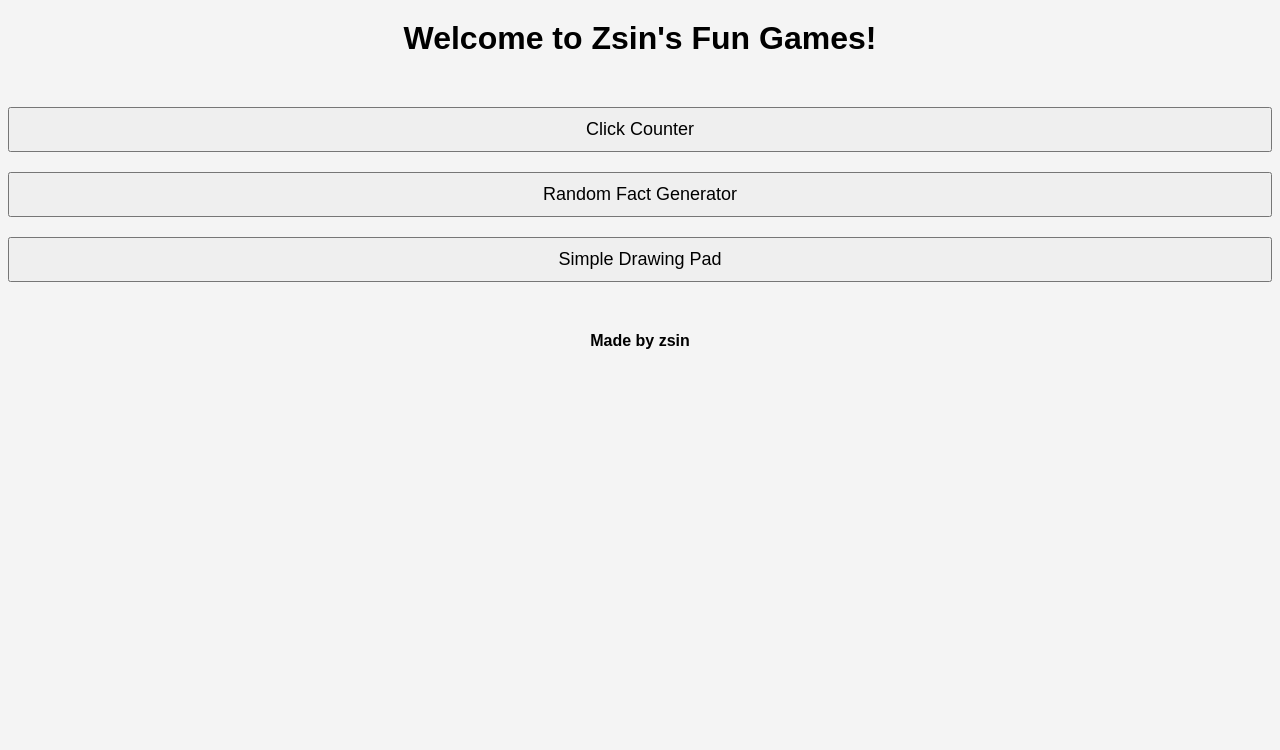
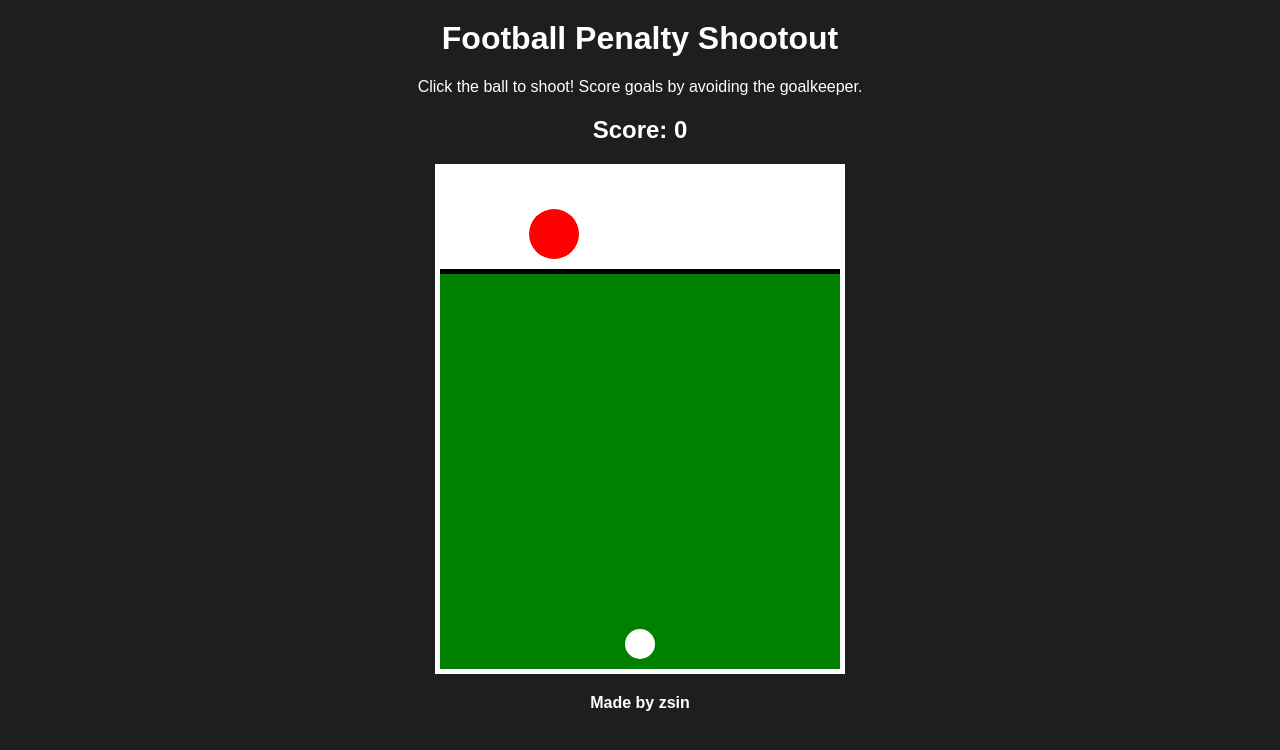
Before and after one commit to Zainn4gill/zain, a plain HTML site: page index.html in a window 1280 px wide. Drawn offline with Linux system fonts and the light colour scheme.

Commit message:
Update index.html

```diff
--- a/index.html
+++ b/index.html
@@ -3,97 +3,113 @@
 <head>
     <meta charset="UTF-8">
     <meta name="viewport" content="width=device-width, initial-scale=1.0">
-    <title>Zsin's Fun Games</title>
+    <title>Penalty Shootout - Made by zain</title>
     <style>
         body {
             font-family: Arial, sans-serif;
             text-align: center;
-            background-color: #f4f4f4;
+            background-color: #1e1e1e;
+            color: white;
         }
         h1 {
             margin-top: 20px;
         }
-        .container {
-            display: flex;
-            flex-direction: column;
-            gap: 20px;
-            margin-top: 50px;
+        #gameArea {
+            position: relative;
+            width: 400px;
+            height: 500px;
+            background-color: green;
+            margin: 20px auto;
+            border: 5px solid white;
+            overflow: hidden;
         }
-        button {
-            padding: 10px 20px;
-            font-size: 18px;
-            cursor: pointer;
+        .goal {
+            width: 100%;
+            height: 100px;
+            background-color: white;
+            position: absolute;
+            top: 0;
+            border-bottom: 5px solid black;
         }
-        canvas {
-            border: 2px solid black;
-            margin-top: 10px;
+        .goalkeeper {
+            width: 50px;
+            height: 50px;
+            background-color: red;
+            position: absolute;
+            top: 40px;
+            left: 175px;
+            transition: left 0.3s;
+            border-radius: 50%;
+        }
+        .ball {
+            width: 30px;
+            height: 30px;
+            background-color: white;
+            border-radius: 50%;
+            position: absolute;
+            bottom: 10px;
+            left: 185px;
         }
         footer {
-            margin-top: 50px;
+            margin-top: 20px;
             font-weight: bold;
         }
     </style>
 </head>
 <body>
 
-    <h1>Welcome to Zsin's Fun Games!</h1>
-    <div class="container">
-        <button onclick="startClickCounter()">Click Counter</button>
-        <button onclick="showRandomFact()">Random Fact Generator</button>
-        <button onclick="startDrawing()">Simple Drawing Pad</button>
+    <h1>Football Penalty Shootout</h1>
+    <p>Click the ball to shoot! Score goals by avoiding the goalkeeper.</p>
+    <h2>Score: <span id="score">0</span></h2>
+
+    <div id="gameArea">
+        <div class="goal">
+            <div class="goalkeeper" id="goalkeeper"></div>
+        </div>
+        <div class="ball" id="ball"></div>
     </div>
-
-    <div id="gameArea"></div>
 
     <footer>Made by zsin</footer>
 
     <script>
-        function startClickCounter() {
-            let count = 0;
-            document.getElementById("gameArea").innerHTML = `
-                <h2>Click Counter</h2>
-                <p>Clicks: <span id="counter">0</span></p>
-                <button onclick="increaseCounter()">Click Me!</button>
-            `;
-            window.increaseCounter = function() {
-                count++;
-                document.getElementById("counter").innerText = count;
-            };
+        let score = 0;
+        const ball = document.getElementById("ball");
+        const keeper = document.getElementById("goalkeeper");
+        const scoreDisplay = document.getElementById("score");
+
+        function moveGoalkeeper() {
+            let randomPos = Math.floor(Math.random() * 350);
+            keeper.style.left = randomPos + "px";
         }
 
-        function showRandomFact() {
-            const facts = [
-                "Bananas are berries, but strawberries aren't.",
-                "Octopuses have three hearts.",
-                "Honey never spoils.",
-                "A day on Venus is longer than a year on Venus.",
-                "There are more stars in the universe than grains of sand on Earth."
-            ];
-            const fact = facts[Math.floor(Math.random() * facts.length)];
-            document.getElementById("gameArea").innerHTML = `<h2>Random Fact</h2><p>${fact}</p>`;
+        function shootBall() {
+            ball.style.transition = "bottom 0.5s ease";
+            ball.style.bottom = "400px";
+
+            setTimeout(() => {
+                let ballPos = ball.offsetLeft;
+                let keeperPos = keeper.offsetLeft;
+
+                if (ballPos > keeperPos - 30 && ballPos < keeperPos + 50) {
+                    alert("Saved! Try again.");
+                } else {
+                    score++;
+                    scoreDisplay.innerText = score;
+                    alert("Goal! ⚽🎉");
+                }
+
+                resetGame();
+            }, 500);
         }
 
-        function startDrawing() {
-            document.getElementById("gameArea").innerHTML = `
-                <h2>Simple Drawing Pad</h2>
-                <canvas id="drawCanvas" width="300" height="300"></canvas>
-            `;
-            const canvas = document.getElementById("drawCanvas");
-            const ctx = canvas.getContext("2d");
-            let drawing = false;
+        function resetGame() {
+            ball.style.transition = "none";
+            ball.style.bottom = "10px";
+            moveGoalkeeper();
+        }
 
-            canvas.addEventListener("mousedown", () => drawing = true);
-            canvas.addEventListener("mouseup", () => drawing = false);
-            canvas.addEventListener("mousemove", draw);
-
-            function draw(event) {
-                if (!drawing) return;
-                ctx.fillStyle = "black";
-                ctx.beginPath();
-                ctx.arc(event.offsetX, event.offsetY, 3, 0, Math.PI * 2);
-                ctx.fill();
-            }
-        }
+        ball.addEventListener("click", shootBall);
+        setInterval(moveGoalkeeper, 1000); // Move the keeper every second
     </script>
 
 </body>
```
